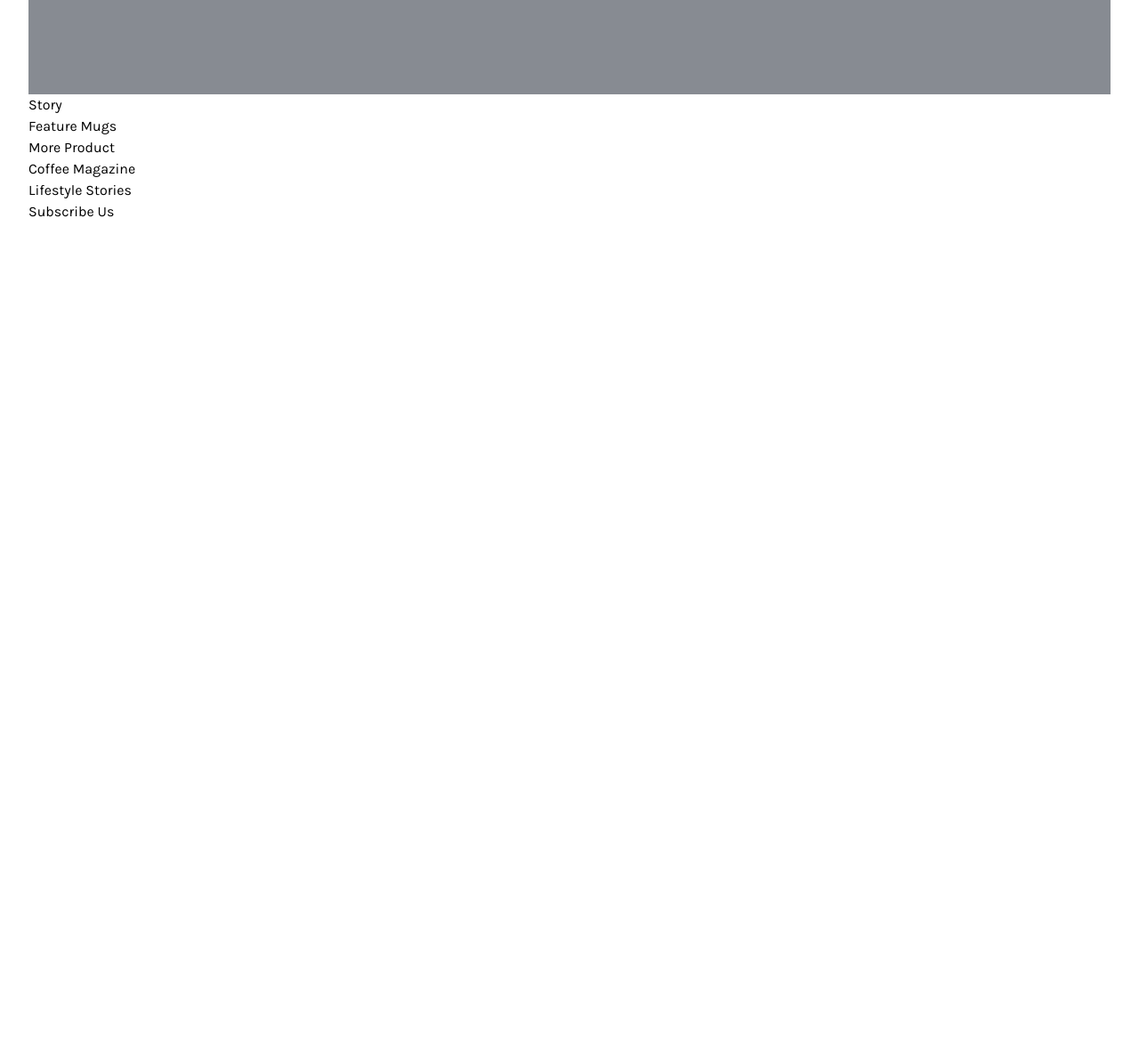
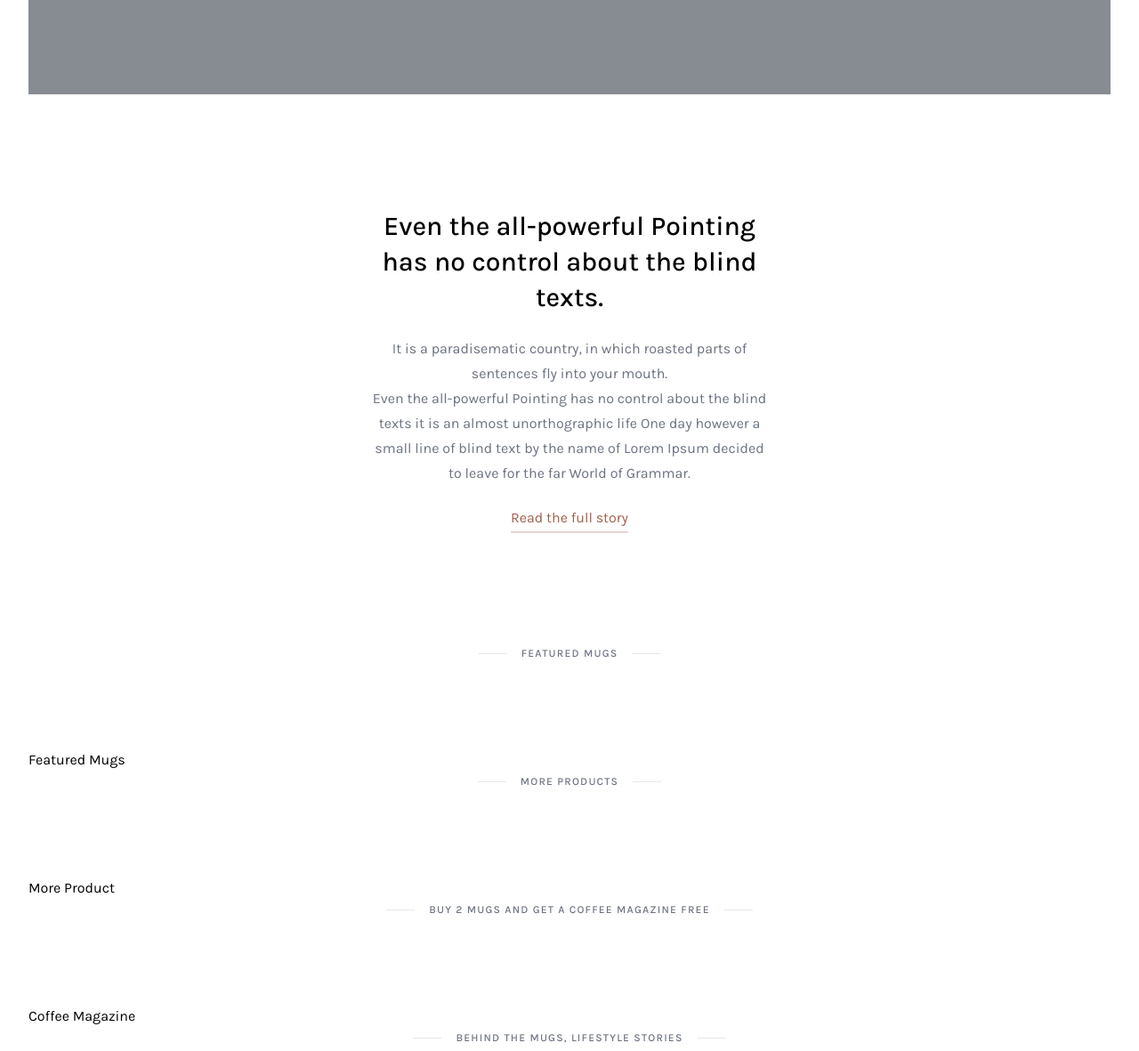
Before and after one commit to phamvuhung2710/taildwindcss-coffee-style, a website: page public/index.html in a window 1280 px wide. Shown: the part 500-1681 px from the top of the page at 89% size. Before the commit the page ends 800 px from the top, so only its background shows below. Drawn offline with nearby package versions, Linux system fonts and the light colour scheme; files that its build step writes are made by us from their sources.

Commit message:
add story and subheadline

```diff
--- a/public/index.html
+++ b/public/index.html
@@ -113,10 +113,63 @@
               </div>
             </div>
           </div>
-          <div class="story">Story</div>
-          <div class="featured-mugs">Feature Mugs</div>
+          <div class="story">
+            <div class="flex items-center w-full h-full justify-content">
+              <div class="px-4 py-32 text-center md:px-32 lg:px-64 xl:px-96">
+                <div class="mb-6 text-3xl font-medium leading-10">
+                  Even the all-powerful Pointing has no control about the blind
+                  texts.
+                </div>
+                <div class="mb-6 leading-7 text-gray-500">
+                  It is a paradisematic country, in which roasted parts of
+                  sentences fly into your mouth. <br />Even the all-powerful
+                  Pointing has no control about the blind texts it is an almost
+                  unorthographic life One day however a small line of blind text
+                  by the name of Lorem Ipsum decided to leave for the far World
+                  of Grammar.
+                </div>
+                <div class="">
+                  <a
+                    href="#"
+                    class="relative text-coffee-400 hover:text-coffee-600 after:absolute after:-bottom-2 after:left-0 after:bg-coffee-50 hover:after:bg-coffee-200 after:h-0.5 after:w-full after:transition-all after:ease-in-out after:duration-400"
+                    >Read the full story</a
+                  >
+                </div>
+              </div>
+            </div>
+          </div>
+
+          <div class="vhd-subheadline">
+            <div class="vhd-subheadline-deco-line"></div>
+            <div class="vhd-subheadline-label">Featured Mugs</div>
+            <div class="vhd-subheadline-deco-line"></div>
+          </div>
+
+          <div class="featured-mugs">Featured Mugs</div>
+
+          <div class="vhd-subheadline">
+            <div class="vhd-subheadline-deco-line"></div>
+            <div class="vhd-subheadline-label">more products</div>
+            <div class="vhd-subheadline-deco-line"></div>
+          </div>
           <div class="more-products">More Product</div>
+
+          <div class="vhd-subheadline">
+            <div class="vhd-subheadline-deco-line"></div>
+            <div class="vhd-subheadline-label">
+              buy 2 mugs and get a coffee magazine free
+            </div>
+            <div class="vhd-subheadline-deco-line"></div>
+          </div>
           <div class="coffee-magazine">Coffee Magazine</div>
+
+          <div class="vhd-subheadline">
+            <div class="vhd-subheadline-deco-line"></div>
+            <div class="vhd-subheadline-label">
+              BEHIND THE MUGS, LIFESTYLE STORIES
+            </div>
+            <div class="vhd-subheadline-deco-line"></div>
+          </div>
           <div class="lifestyle-stories">Lifestyle Stories</div>
           <div class="subscribe-us">Subscribe Us</div>
         </main>
--- a/src/input.css
+++ b/src/input.css
@@ -8,7 +8,7 @@
 }
 
 .vhd-top-menu-item {
-  @apply py-1 cursor-pointer hover:text-gray-800 relative after:lg:absolute after:lg:bottom-0 after:lg:left-0 after:lg:bg-light-coffee hover:after:lg:w-full after:lg:h-0.5 after:lg:w-0 after:lg:transition-all after:lg:duration-300 after:lg:ease-in-out;
+  @apply py-1 cursor-pointer hover:text-gray-800 relative after:lg:absolute after:lg:bottom-0 after:lg:left-0 after:lg:bg-coffee-200 hover:after:lg:w-full after:lg:h-0.5 after:lg:w-0 after:lg:transition-all after:lg:duration-300 after:lg:ease-in-out;
 }
 
 .vhd-top-menu-item-active {
@@ -22,3 +22,15 @@
 .vhd-badge-circle {
   @apply text-xs text-center rounded-full px-1.5;
 }
+
+.vhd-subheadline {
+  @apply flex items-center justify-center mb-24;
+}
+
+.vhd-subheadline-deco-line {
+  @apply w-8 h-px bg-gray-200;
+}
+
+.vhd-subheadline-label {
+  @apply uppercase mx-4 tracking-widest text-gray-500 font-medium text-[12px] text-center;
+}
--- a/tailwind.config.js
+++ b/tailwind.config.js
@@ -4,21 +4,26 @@ module.exports = {
   theme: {
     extend: {
       fontFamily: {
-        Karla: ['Karla', 'sans-serif'],
+        Karla: ['Karla', 'sans-serif']
       },
       colors: {
-        'light-coffee': '#C89F94',
+        coffee: {
+          50: '#E8D6D0',
+          200: '#C89F94',
+          400: '#A25F4B',
+          600: '#744838'
+        }
       },
       keyframes: {
         slideDown: {
           '0%': { transform: 'translateY(-100%)' },
-          '100%': { transform: 'translateY(0)' },
-        },
+          '100%': { transform: 'translateY(0)' }
+        }
       },
       animation: {
-        slideDown: 'slideDown .4s ease-in-out',
-      },
-    },
+        slideDown: 'slideDown .4s ease-in-out'
+      }
+    }
   },
-  plugins: [],
-};
+  plugins: []
+}
```
Also changed, not shown: public/main.js (line endings or trailing spaces).
